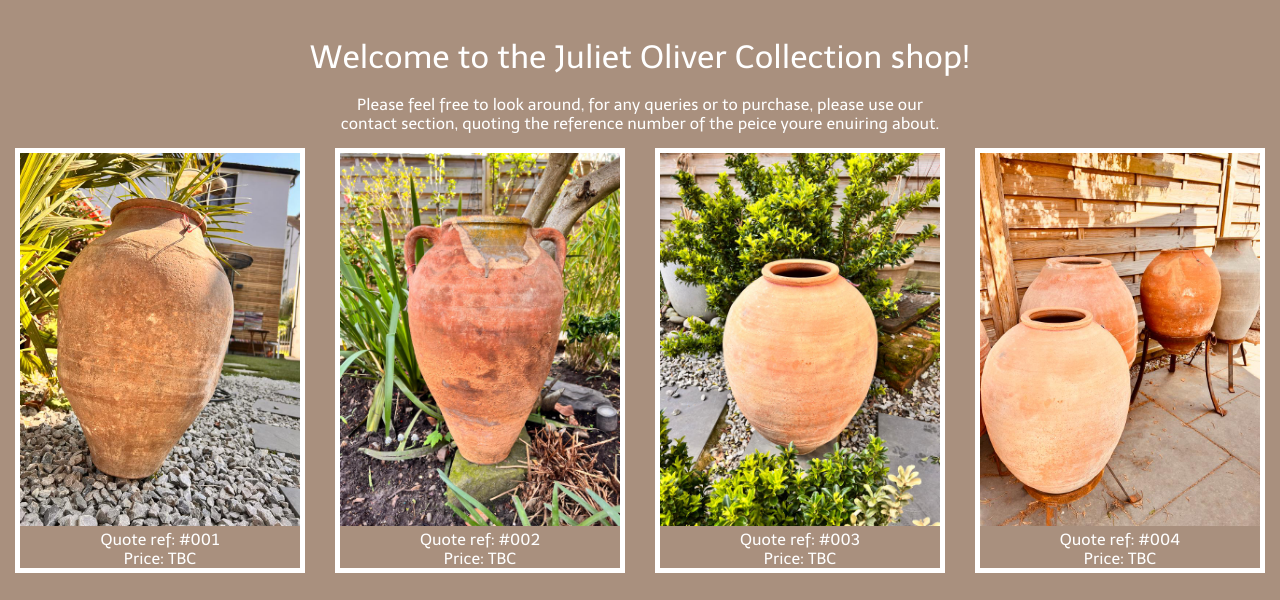
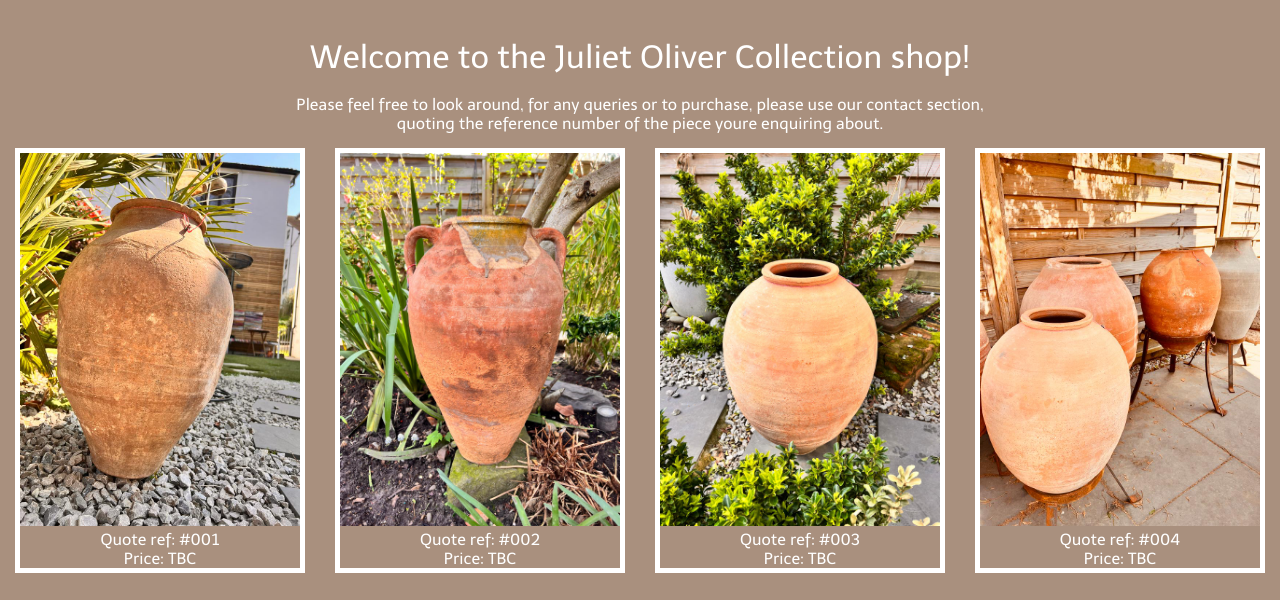
Before and after one commit to tech-bloom/juliet-oliver-collection, a plain HTML site: page shop.html in a window 1280 px wide. Shown: the part 195-795 px from the top of the page. Drawn offline with Linux system fonts and the light colour scheme.

Commit message:
Update shop.html

```diff
--- a/shop.html
+++ b/shop.html
@@ -50,7 +50,7 @@
 
 
      <main>
-      <h1 class="shophead">Welcome to the Juliet Oliver Collection shop!</h1><br> <p style="text-align: center;">Please feel free to look around, for any queries or to purchase, please use our<br>contact section, quoting the reference number of the peice youre enuiring about.</p>
+      <h1 class="shophead">Welcome to the Juliet Oliver Collection shop!</h1><br> <p style="text-align: center;">Please feel free to look around, for any queries or to purchase, please use our contact section, <br> quoting the reference number of the piece youre enquiring about.</p>
       <div class="responsive">
         <div class="gallery">
           <a target="_blank" href="shop-img-1.jpg">
```
